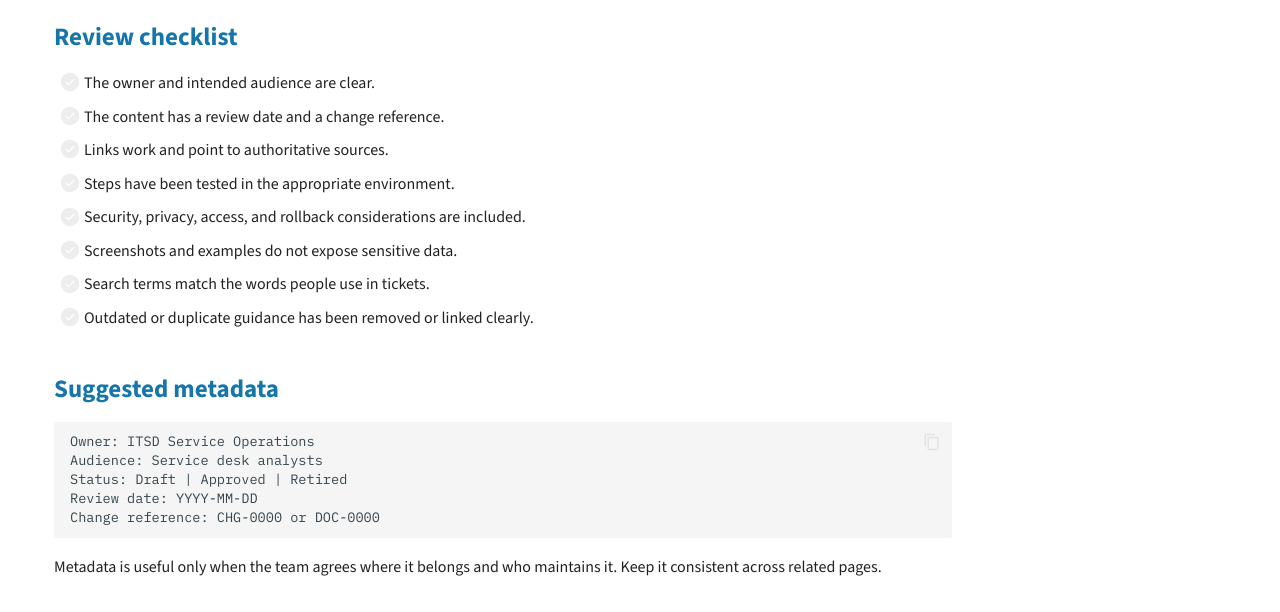
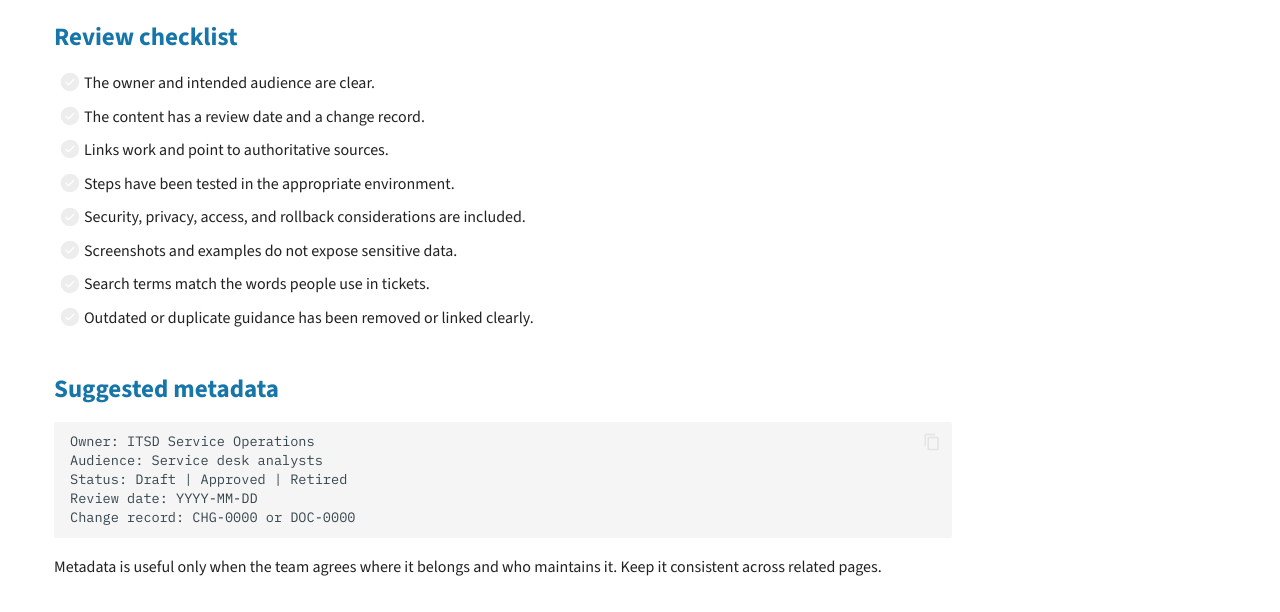
Before and after one commit to dgooding/mkdocs-basic, an MkDocs documentation site: the page built from docs/Test General Notes.md, in a window 1280 px wide and 900 px high, scrolled down 777 px. Shown: the part 154-766 px from the top of the window. Built offline with MkDocs 1.6.1 and Material for MkDocs 9.7.7, drawn with Linux system fonts in a browser that asks for light colours; comment, search, counter and statistics services are not loaded.

Commit message:
docs: auto-update 2026-08-26 23:53:10

````diff
--- a/docs/Test General Notes.md
+++ b/docs/Test General Notes.md
@@ -20,7 +20,7 @@ Use a direct title, short paragraphs, descriptive headings, numbered steps for o
 ## Review checklist
 
 - [ ] The owner and intended audience are clear.
-- [ ] The content has a review date and a change reference.
+- [ ] The content has a review date and a change record.
 - [ ] Links work and point to authoritative sources.
 - [ ] Steps have been tested in the appropriate environment.
 - [ ] Security, privacy, access, and rollback considerations are included.
@@ -35,7 +35,7 @@ Owner: ITSD Service Operations
 Audience: Service desk analysts
 Status: Draft | Approved | Retired
 Review date: YYYY-MM-DD
-Change reference: CHG-0000 or DOC-0000
+Change record: CHG-0000 or DOC-0000
 ```
 
 Metadata is useful only when the team agrees where it belongs and who maintains it. Keep it consistent across related pages.
````
